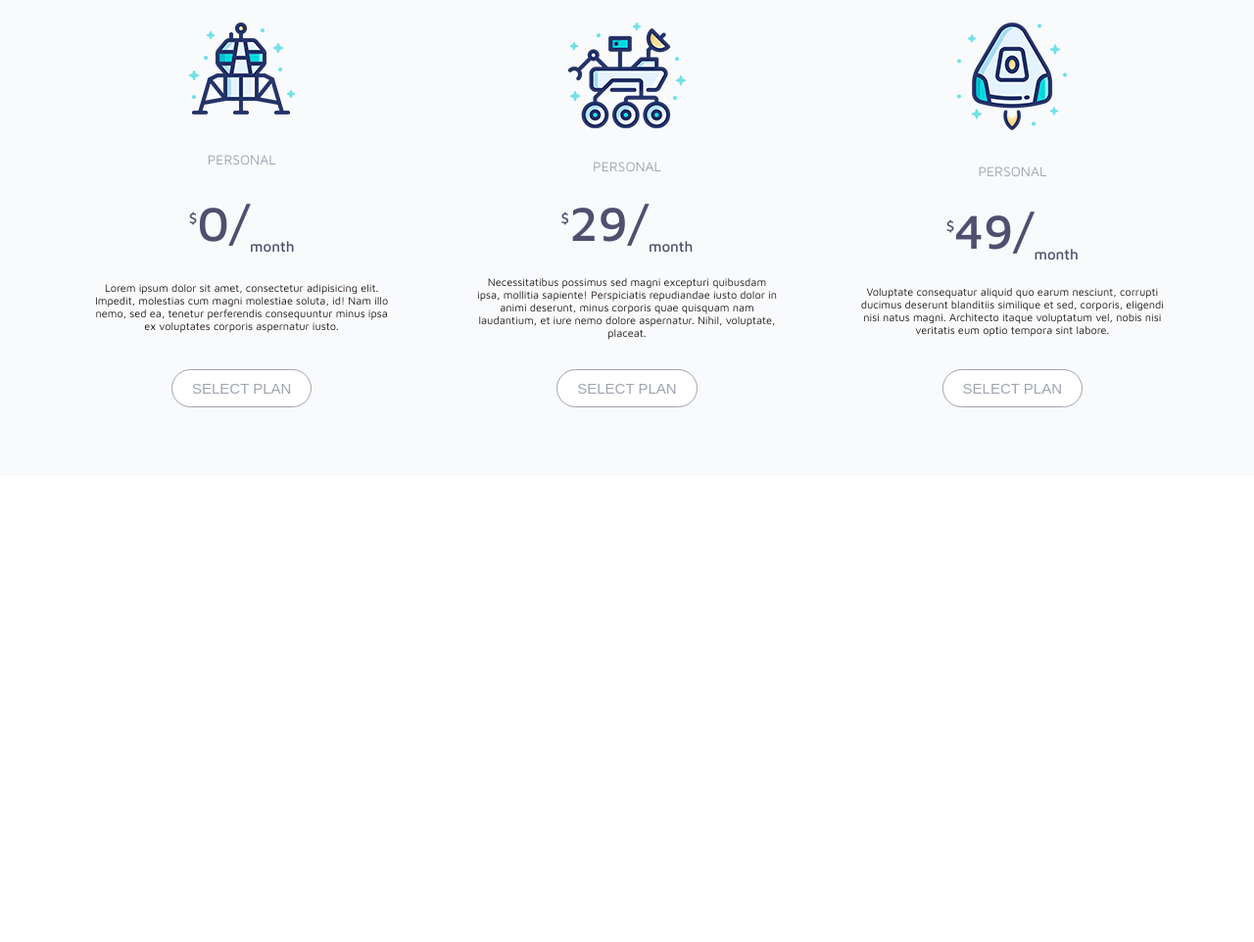
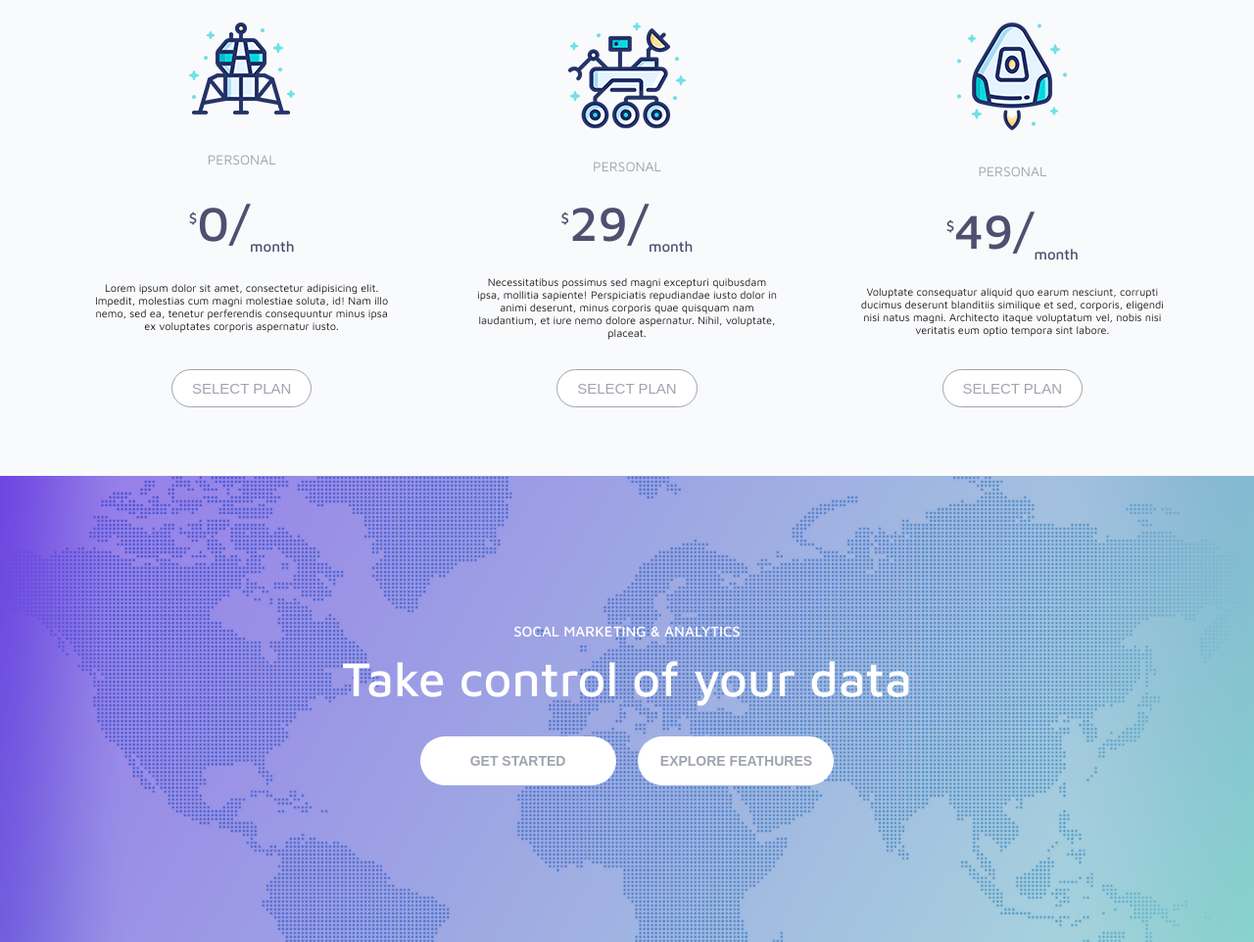
Before and after one commit to Penkivskiy/FlexBox-Landing, a plain HTML site: page index.html in a window 1280 px wide. Shown: the part 1073-2035 px from the top of the page at 98% size. Before the commit the page ends 1559 px from the top, so only its background shows below. Drawn offline with Linux system fonts and the light colour scheme.

Commit message:
new section 'Take control' with two btn || flex-none;

```diff
--- a/css/main.css
+++ b/css/main.css
@@ -48,11 +48,12 @@ body {
 	display: flex;
 	justify-content: space-around;
 	list-style: none;
+	margin-left: 30rem;
 }
 .menu_link {
 	color: #fff;
 	text-decoration: none;
-	font-size: 2rem;
+	font-size: 1.5rem;
 }
 .get_started_btn {
 	margin-left: 60px;
@@ -225,3 +226,59 @@ body {
 	background-color: #4000f5;
 	color: #fff;
 }
+.call_to_action_overlay {
+	background-image: -moz-linear-gradient( 150deg, rgb(136,211,206) 0%, rgb(110,69,226) 100%);
+    background-image: -webkit-linear-gradient( 150deg, rgb(136,211,206) 0%, rgb(110,69,226) 100%);
+    background-image: -ms-linear-gradient( 150deg, rgb(136,211,206) 0%, rgb(110,69,226) 100%);
+}
+.call_to_action {
+	color: #fff;
+	text-align: center;
+	padding: 15rem;
+
+	background: url(../image/cta-bg.png) no-repeat center center;
+	background-size: cover;
+}
+.call_to_action span {
+	text-transform: uppercase;
+	font-size: 1.5rem;
+	font-weight: 500;
+}
+.call_to_action h5{
+	font-weight: 500;
+	margin: 1rem auto 2rem;
+	font-size: 5rem;
+}
+.cta-btn {
+	display: inline-block;
+	border: none;
+	background-color: #fff;
+	color: #9fa4af;
+	text-transform: uppercase;
+	font-size: 1.4rem;
+	font-weight: 600;
+	width: 20rem;
+	height: 5rem;
+	margin: 1rem;
+
+	border-radius: 10rem;
+	transition: 0.5s;
+}
+.cta-btn:hover {
+	cursor: pointer;
+	background-color: #4000f5;
+	color: #fff;
+}
+
+
+
+
+.Rounded_Rectangle_1 {
+  background-color: #4000f5;
+  position: absolute;
+  left: 765px;
+  top: 2205px;
+  width: 190px;
+  height: 50px;
+  z-index: 138;
+}
--- a/index.html
+++ b/index.html
@@ -38,7 +38,7 @@
 				</div>
 			</a>
 	</div>
-	<div class="table">
+	<div class="table" id="table">
 		<div class="table_header">
 			<span>Misocial</span>
 			<h2>Select a Plan</h2>
@@ -68,6 +68,13 @@
 			</div>
 		</div>
 	</div>
-
+	<div class="call_to_action_overlay">
+		<div class="call_to_action">
+			<span>socal marketing & analytics</span>
+			<h5>Take control of your data</h5>
+			<button class="cta-btn">get started</button>
+			<button class="cta-btn">explore feathures</button>
+		</div>
+	</div>
 </body>
 </html>
```
Also changed, not shown: image/cta-bg.png (added).
